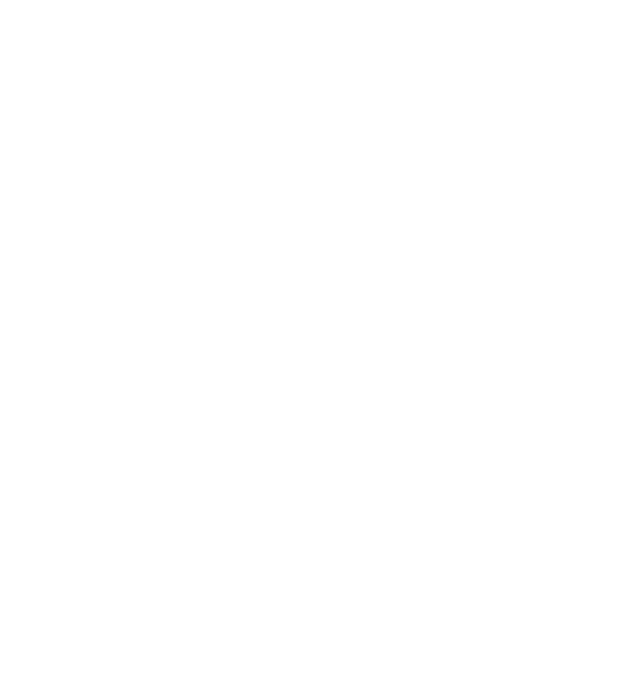
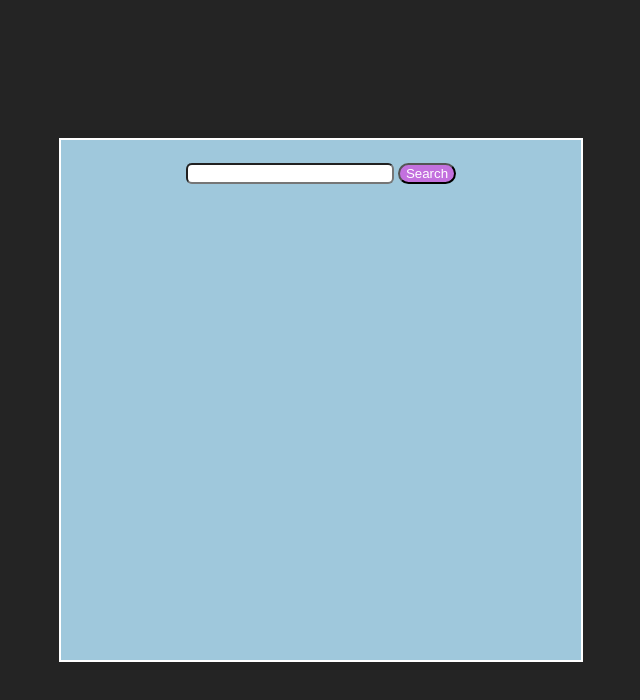
Before and after one commit to Kanem96/dictionary, a React (Vite) app: page / in a window 1280 px wide. Shown: the top 700 px of the page, without its empty margins (319-959 px from the left). Built offline with nearby package versions, Linux system fonts and the light colour scheme.

Commit message:
added basic search bar

```diff
--- a/src/App.css
+++ b/src/App.css
@@ -4,3 +4,32 @@
   padding: 2rem;
   text-align: center;
 }
+
+.dictionary_container {
+  border: 2px solid white;
+  background: rgb(159, 200, 220);
+  width: 500px;
+  height: 500px;
+  padding: 10px;
+}
+
+.search_container {
+ margin: 10px;
+}
+
+.search-bar {
+  background: white;
+  border-radius: 6px;
+  margin-right:4px;
+  width: 200px;
+}
+
+.search-button {
+  background: rgb(195, 113, 222);
+  border-radius: 12px;
+  color: white;
+}
+
+.search-button:hover {
+  background: rgb(218, 157, 238);
+}
--- a/src/App.tsx
+++ b/src/App.tsx
@@ -1,9 +1,11 @@
 import './App.css'
+import DictionaryContainer from './components/DictionaryContainer'
 
 function App() {
 
   return (
     <div className="App">
+      <DictionaryContainer />
     </div>
   )
 }
--- /dev/null
+++ b/src/components/DictionaryContainer.tsx
@@ -0,0 +1,12 @@
+import { FunctionComponent } from 'react'
+import Search from './Search'
+
+const DictionaryContainer: FunctionComponent = () => {
+  return (
+    <div className="dictionary_container">
+        <Search />
+    </div>
+  )
+}
+
+export default DictionaryContainer
--- /dev/null
+++ b/src/components/Search.tsx
@@ -0,0 +1,14 @@
+import { FunctionComponent } from 'react'
+
+const Search: FunctionComponent = () => {
+  return (
+    <section className='search_container' >
+        <form>
+            <input type="text" className="search-bar" />
+            <button className="search-button">Search</button>
+        </form>
+    </section>
+  )
+}
+
+export default Search
--- a/src/index.css
+++ b/src/index.css
@@ -35,35 +35,3 @@
   font-size: 3.2em;
   line-height: 1.1;
 }
-
-button {
-  border-radius: 8px;
-  border: 1px solid transparent;
-  padding: 0.6em 1.2em;
-  font-size: 1em;
-  font-weight: 500;
-  font-family: inherit;
-  background-color: #1a1a1a;
-  cursor: pointer;
-  transition: border-color 0.25s;
-}
-button:hover {
-  border-color: #646cff;
-}
-button:focus,
-button:focus-visible {
-  outline: 4px auto -webkit-focus-ring-color;
-}
-
-@media (prefers-color-scheme: light) {
-  :root {
-    color: #213547;
-    background-color: #ffffff;
-  }
-  a:hover {
-    color: #747bff;
-  }
-  button {
-    background-color: #f9f9f9;
-  }
-}
```
